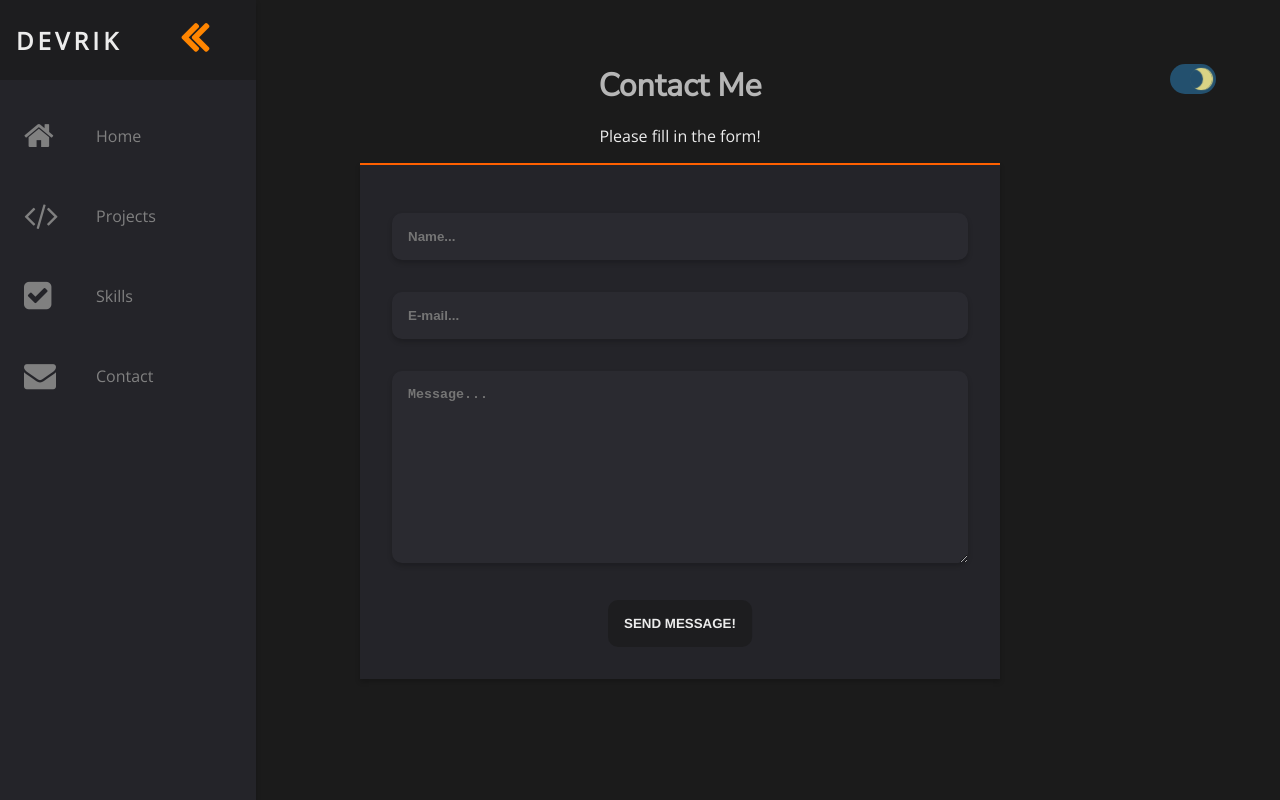
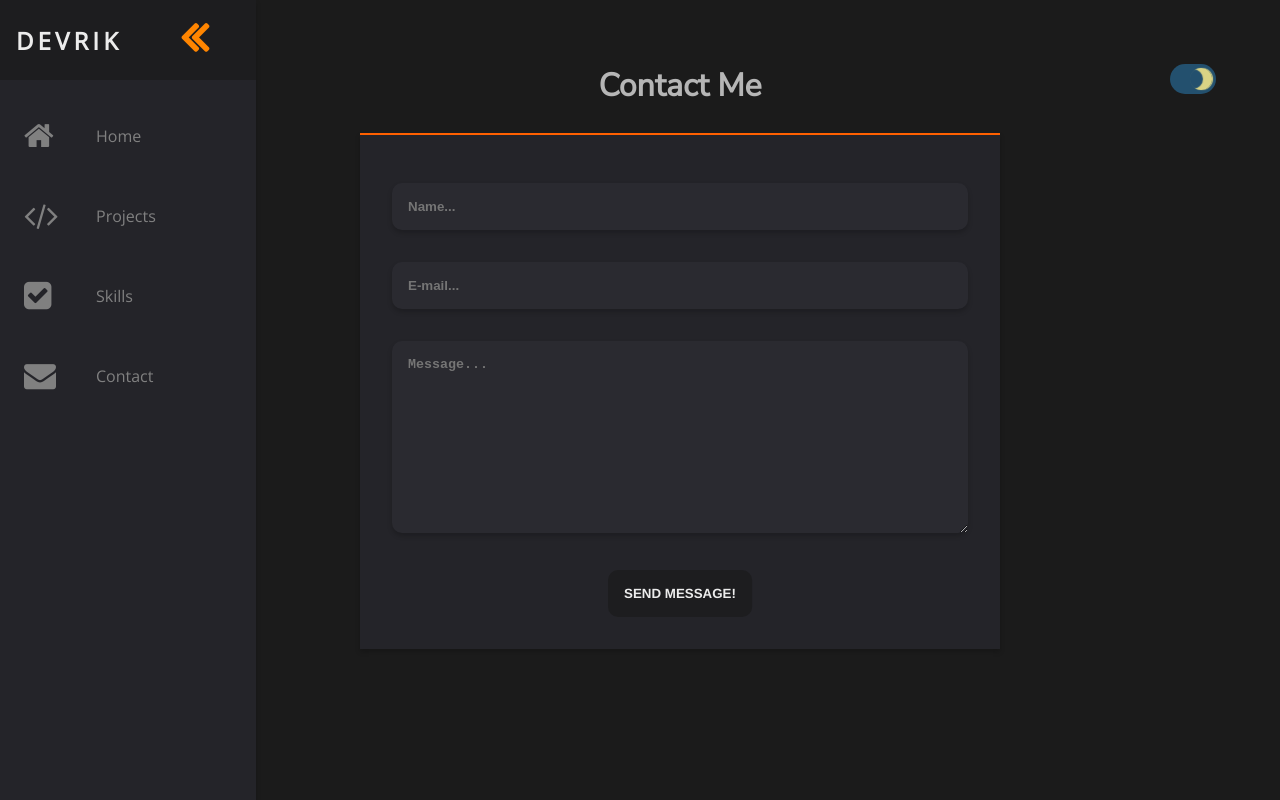
Before and after one commit to ErikSzabo/Portfolio, a React (Create React App) app: page /contact in a window 1280 px wide. Built offline with nearby package versions, Linux system fonts and the light colour scheme.

Commit message:
changed contact initial message

```diff
--- a/src/components/contact/Contact.jsx
+++ b/src/components/contact/Contact.jsx
@@ -3,7 +3,7 @@ import ContactPopup from './ContactPopup';
 import ContactInput from './ContactInput';
 
 const messages = {
-	initial: 'Please fill in the form!',
+	initial: '',
 	error: 'Incorrect, please use a valid e-mail address and be sure to fill in everything!',
 	success: 'Thank you for contacting me!'
 };
```
